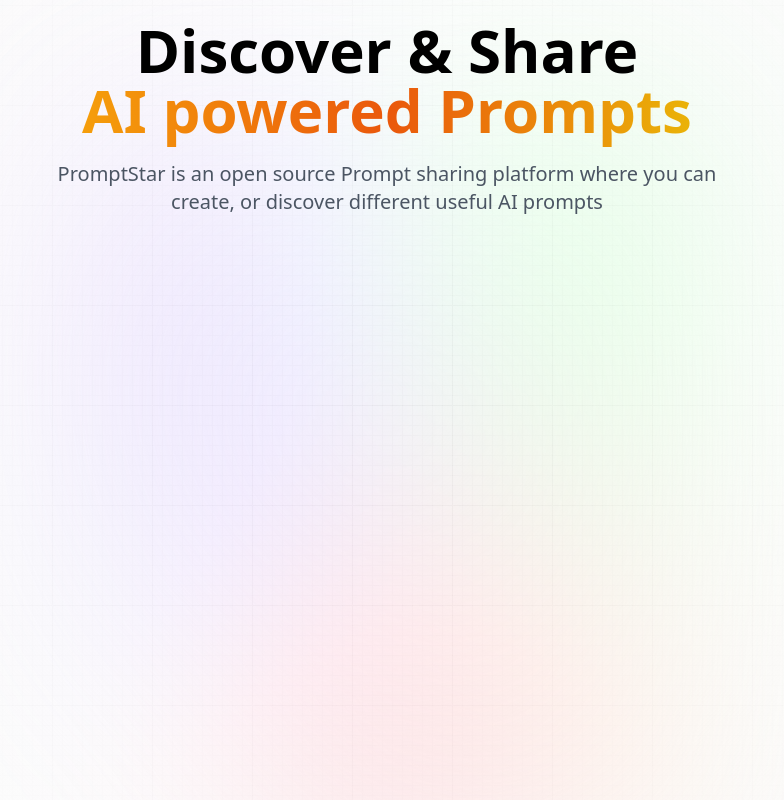
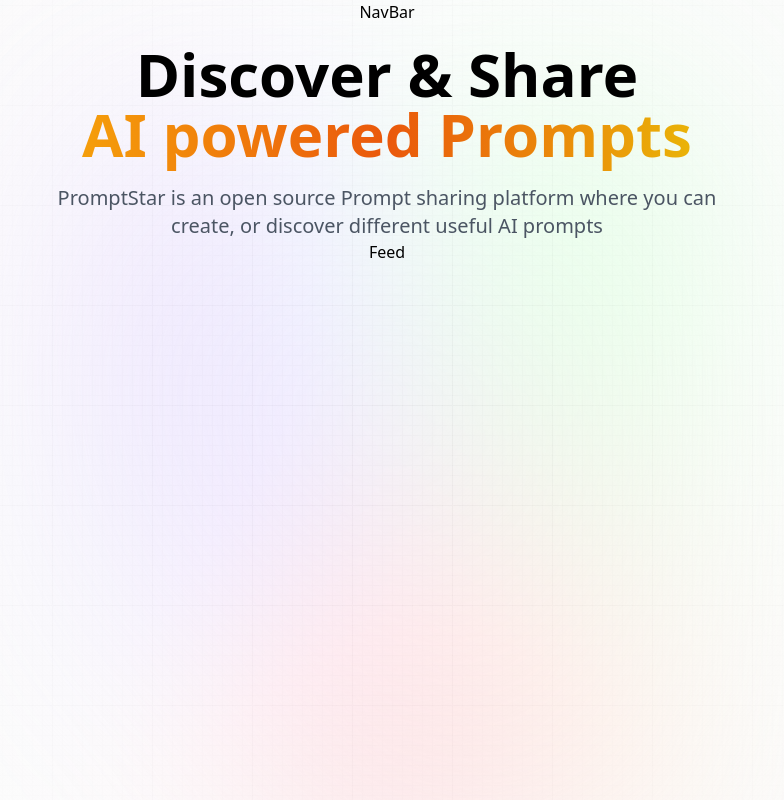
Before and after one commit to HIDZI123/promptstar, a Next.js app: page / in a window 1280 px wide. Shown: the whole page, without its empty margins (253-1037 px from the left). Built offline with nearby package versions, Linux system fonts and the light colour scheme.

Commit message:
Starting with Navbar

```diff
--- a/app/layout.jsx
+++ b/app/layout.jsx
@@ -1,4 +1,6 @@
 import "@styles/global.css";
+import NavBar from "@components/NavBar";
+import Provider from "@components/Provider";
 
 
 export const metadata = {
@@ -15,6 +17,7 @@
         </div>
 
         <main className="app">
+          <NavBar />
           {children}
         </main>
       </body>
--- a/app/page.jsx
+++ b/app/page.jsx
@@ -1,4 +1,4 @@
-import React from 'react'
+import Feed  from "@components/Feed";
 
 const Home = () => {
   return (
@@ -10,8 +10,10 @@
         </h1>
 
         <p className='text-center desc' >
-            PromptStar is an open source Prompt sharing platform where you can create, or discover different useful AI prompts
+          PromptStar is an open source Prompt sharing platform where you can create, or discover different useful AI prompts
         </p>
+
+        <Feed />
     </section>
   )
 }
--- a/components/NavBar.jsx
+++ b/components/NavBar.jsx
@@ -1,4 +1,3 @@
-import React from 'react'
 
 const NavBar = () => {
   return (
```
